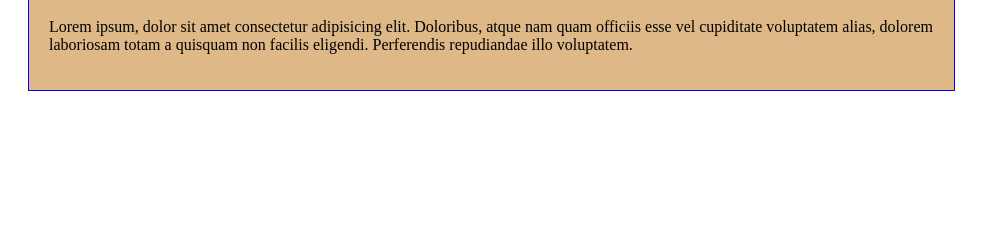
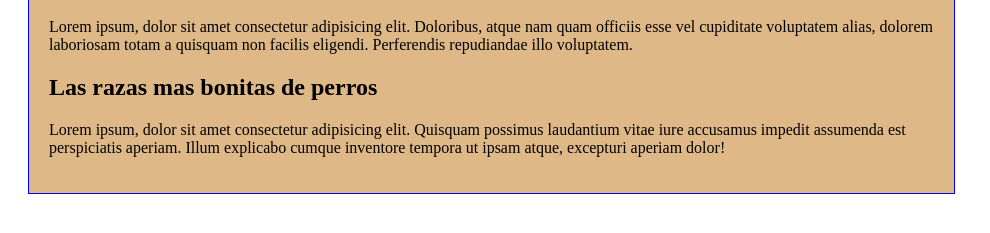
Before and after one commit to Fran-Ru/git_github, a plain HTML site: page index.html in a window 1280 px wide. Shown: the part 81-314 px from the top of the page, without its empty margins (0-990 px from the left). Drawn offline with Linux system fonts and the light colour scheme.

Commit message:
agrege las razas de perros

```diff
--- a/index.html
+++ b/index.html
@@ -12,6 +12,9 @@
     <div class="main">
         <h1>Hablemos sobre economia</h1>
         <p>Lorem ipsum, dolor sit amet consectetur adipisicing elit. Doloribus, atque nam quam officiis esse vel cupiditate voluptatem alias, dolorem laboriosam totam a quisquam non facilis eligendi. Perferendis repudiandae illo voluptatem.</p>
+
+        <h2>Las razas mas bonitas de perros</h2>
+        <p>Lorem ipsum, dolor sit amet consectetur adipisicing elit. Quisquam possimus laudantium vitae iure accusamus impedit assumenda est perspiciatis aperiam. Illum explicabo cumque inventore tempora ut ipsam atque, excepturi aperiam dolor!</p>
     </div>
 </body>
 </html>
```
